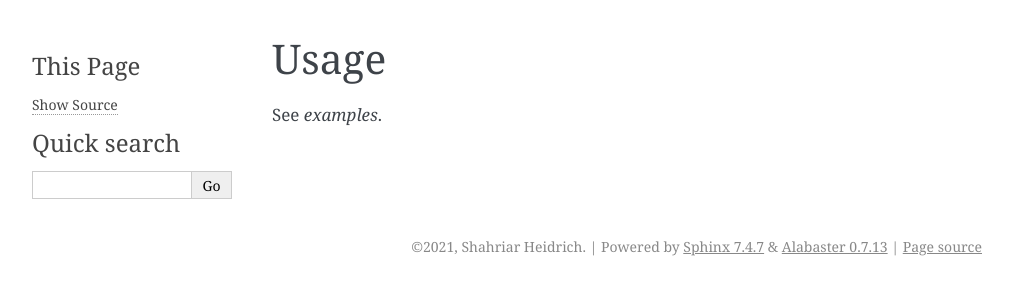
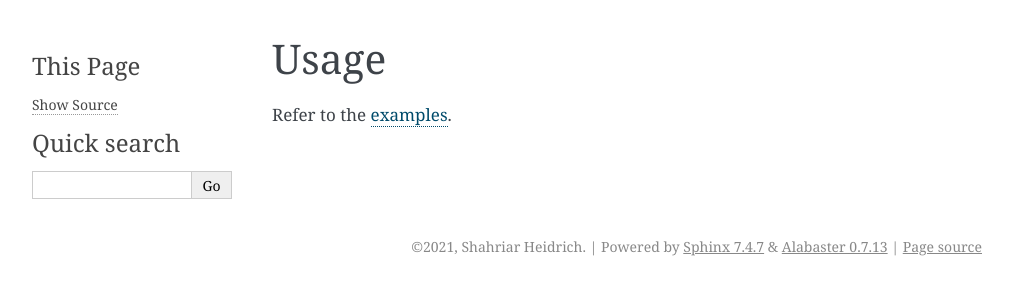
Before and after one commit to smheidrich/asyncio-rpc-aiopqueue, a Sphinx documentation site: the page built from doc/usage.rst, in a window 1280 px wide. Shown: the top 300 px of the page, without its empty margins (138-1151 px from the left). Built offline with Sphinx 7.4.7, drawn with Linux system fonts in a browser that asks for light colours.

Commit message:
Link to examples in docs

```diff
--- a/doc/usage.rst
+++ b/doc/usage.rst
@@ -3,4 +3,5 @@ Usage
 
 .. py:currentmodule:: asyncio-rpc-aiopqueue
 
-See `examples`.
+Refer to the
+`examples <https://gitlab.com/smheidrich/asyncio-rpc-aiopqueue/-/tree/main/examples/>`_.
```
